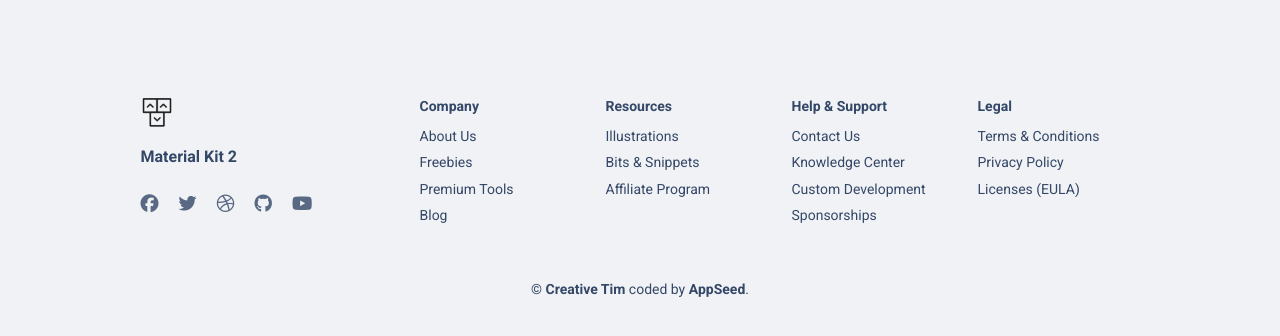
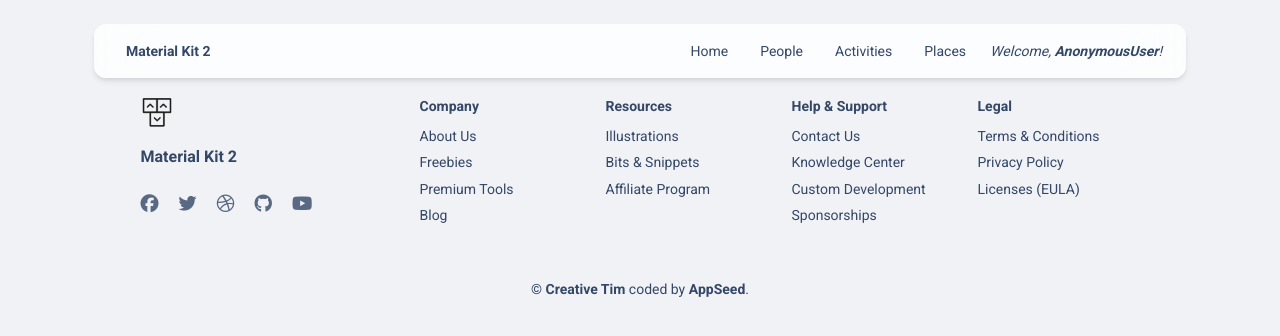
Before and after one commit to zazmarga/lets-go-tango, a Django app: template templates/layouts/base.html in a window 1280 px wide. Shown: the top 336 px of the page. Run offline with Django 5.2, Linux system fonts and the light colour scheme; the template is opened without the code that fills it, so the values that code supplies are empty; some libraries are stand-ins or nearby versions.

Commit message:
refactor: base, index, navigation, img/favicon

```diff
--- a/lets_go_tango/urls.py
+++ b/lets_go_tango/urls.py
@@ -18,7 +18,13 @@ Including another URLconf
 from django.contrib import admin
 from django.urls import path, include
 
+from lets_go_tango import settings
+
 urlpatterns = [
     path("admin/", admin.site.urls),
     path("", include("tango.urls", namespace="tango")),
 ]
+
+if settings.DEBUG:
+    import debug_toolbar
+    urlpatterns += [path("__debug__/", include(debug_toolbar.urls))]
--- a/templates/includes/navigation.html
+++ b/templates/includes/navigation.html
@@ -16,11 +16,14 @@
             </button>
             <div class="collapse navbar-collapse pt-3 pb-2 py-lg-0 w-100" id="navigation">
               <ul class="navbar-nav navbar-nav-hover ms-auto">
+
                 <li class="nav-item dropdown dropdown-hover mx-2">
-{#                  <a class="nav-link ps-2 d-flex cursor-pointer align-items-center" id="dropdownMenuPages" data-bs-toggle="dropdown" aria-expanded="false">#}
-{#                    <i class="material-icons opacity-6 me-2 text-md">dashboard</i>#}
-{#                    Pages#}
-{#                    <img src="{{ ASSETS_ROOT }}/img/down-arrow-dark.svg" alt="down-arrow" class="arrow ms-auto ms-md-2">#}
+                  <a href="{% url 'tango:index' %}" class="nav-link ps-2 d-flex cursor-pointer align-items-center">
+                    Home
+                  </a>
+                </li>
+
+                <li class="nav-item dropdown dropdown-hover mx-2">
                   <a href="/about-us.html" class="nav-link ps-2 d-flex cursor-pointer align-items-center">
                     People
                   </a>
@@ -31,7 +34,7 @@
 {#                    <i class="material-icons opacity-6 me-2 text-md">dashboard</i>#}
 {#                    Pages#}
 {#                    <img src="{{ ASSETS_ROOT }}/img/down-arrow-dark.svg" alt="down-arrow" class="arrow ms-auto ms-md-2">#}
-                  <a href="/about-us.html" class="nav-link ps-2 d-flex cursor-pointer align-items-center">
+                  <a href="{% url 'tango:activity-list' %}" class="nav-link ps-2 d-flex cursor-pointer align-items-center">
                     Activities
                   </a>
                 </li>
--- a/templates/layouts/base.html
+++ b/templates/layouts/base.html
@@ -11,12 +11,12 @@
 
 * The above copyright notice and this permission notice shall be included in all copies or substantial portions of the Software. -->
 <!DOCTYPE html>
-<html lang="en" itemscope itemtype="http://schema.org/WebPage">
+<html lang="en" itemscope itemtype="http://schema.org/WebPage" style="overflow-x: hidden">
 
 <head>
   <meta charset="utf-8" />
   <meta name="viewport" content="width=device-width, initial-scale=1, shrink-to-fit=no">
-  <link rel="apple-touch-icon" sizes="76x76" href="{{ ASSETS_ROOT }}/img/apple-icon.png">
+{#  <link rel="apple-touch-icon" sizes="76x76" href="{{ ASSETS_ROOT }}/img/apple-icon.png">#}
   <link rel="icon" type="image/png" href="{{ ASSETS_ROOT }}/img/favicon.png">
 
   <title>
@@ -41,12 +41,13 @@
 </head>
 
 <body class="{% block body_class %}{% endblock %} bg-gray-200">
+  {% include "includes/navigation.html" %}
 
   {% block content %}{% endblock content %}
 
-  {% include 'includes/footer.html' %}
+  {% include "includes/footer.html" %}
 
-  {% include 'includes/scripts.html' %}
+  {% include "includes/scripts.html" %}
 
    <!-- Specific Page JS goes HERE  -->
    {% block javascripts %}{% endblock javascripts %}
--- a/templates/tango/index.html
+++ b/templates/tango/index.html
@@ -11,14 +11,14 @@
 
 * The above copyright notice and this permission notice shall be included in all copies or substantial portions of the Software. -->
 
-  <script src="https://kit.fontawesome.com/42d5adcbca.js" crossorigin="anonymous"></script>
+<script src="https://kit.fontawesome.com/42d5adcbca.js" crossorigin="anonymous"></script>
 
 {% extends "layouts/base.html" %}
+
 {% block title %} Let's Go Tango! {% endblock %}
 
 <body class="presentation-page bg-gray-200">
 {% block content %}
-  {% include "includes/navigation.html" %}
 
   <header class="header-2">
     <div class="page-header min-vh-75 relative" style="background-image: url('{{ ASSETS_ROOT }}/img/bg2.jpg')">
```
Also changed, not shown: static/assets/img/favicon.png.
